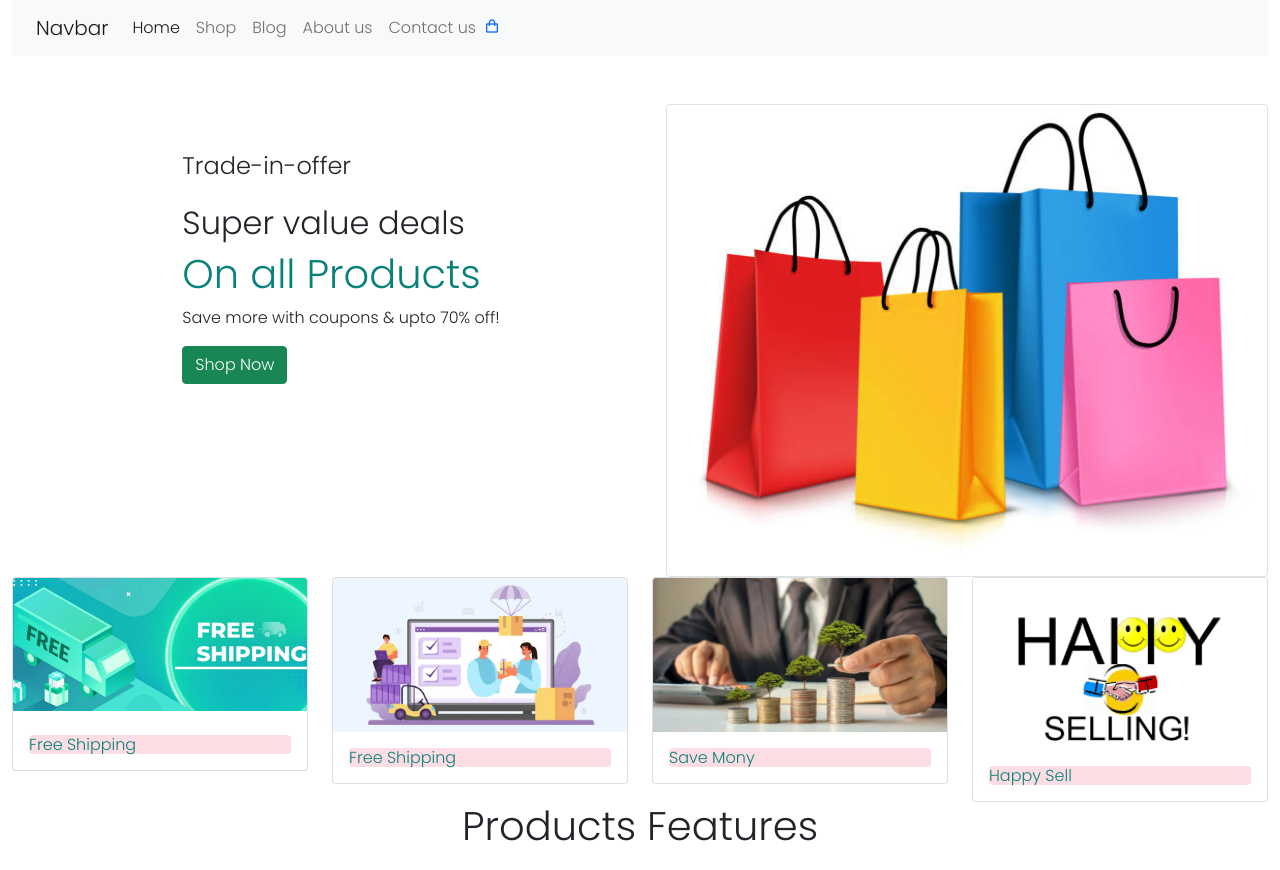
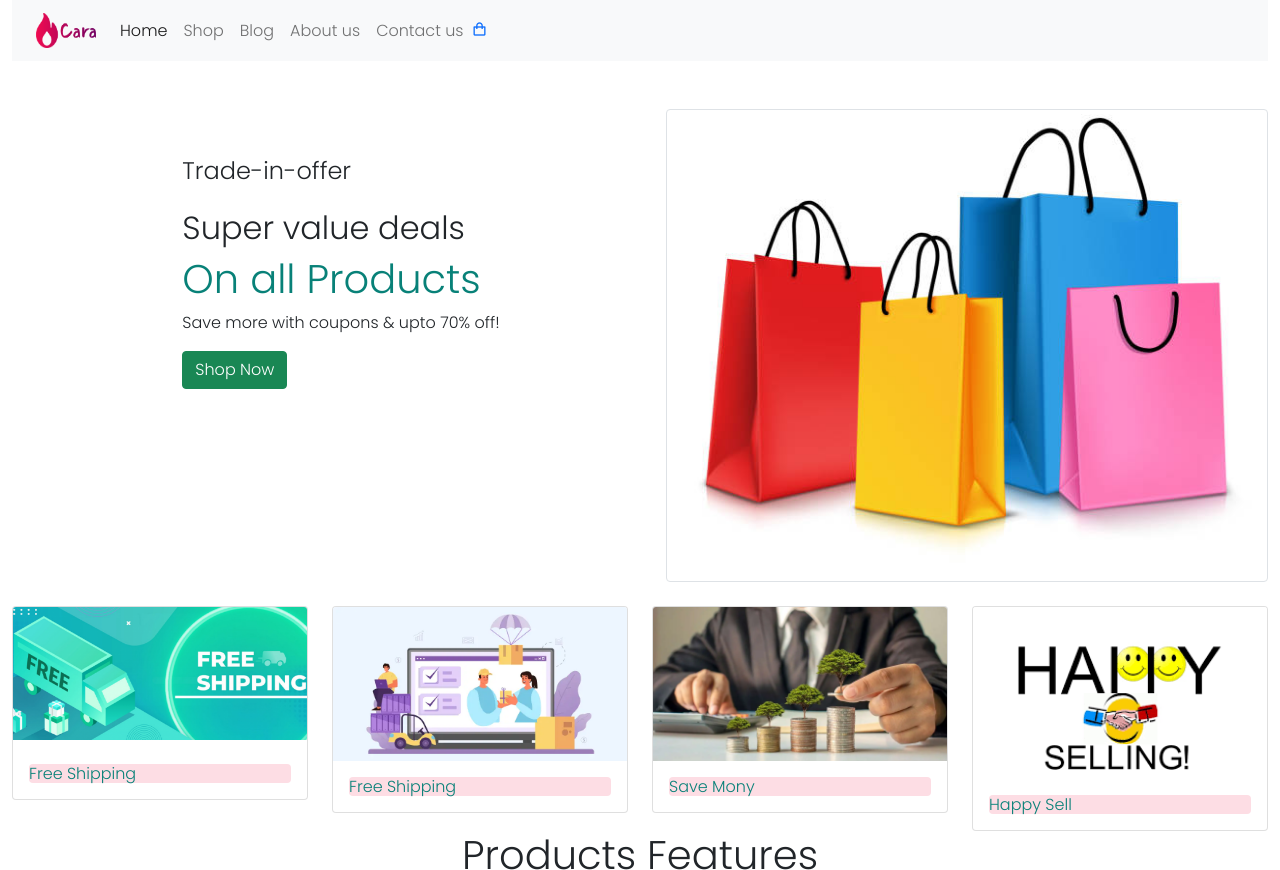
Before and after one commit to mariyakhan98/E-commerce-webaite, a plain HTML site: page Home/index.html in a window 1280 px wide. Shown: the top 870 px of the page. Drawn offline with nearby package versions, Linux system fonts and the light colour scheme; a web font is replaced by a local one.

Commit message:
e-commerce don

```diff
--- a/Home/index.html
+++ b/Home/index.html
@@ -17,7 +17,9 @@
                 <div class="col-md-12">
                     <nav class="navbar navbar-expand-lg navbar-light bg-light">
                         <div class="container-fluid">
-                          <a class="navbar-brand" href="#">Navbar</a>
+                          <a class="navbar-brand" href="#">
+                            <img src="../assets/logo.jpg.png" alt="" width="60" height="35">
+                          </a>
                           <button class="navbar-toggler" type="button" data-bs-toggle="collapse" data-bs-target="#navbarNav" aria-controls="navbarNav" aria-expanded="false" aria-label="Toggle navigation">
                             <span class="navbar-toggler-icon"></span>
                           </button>
@@ -61,7 +63,7 @@
                   <img src="../assets/home.jpg" class="img-thumbnail" alt="...">
                 </div>
                </div>
-               <div class="row">
+               <div class="row mt-4">
                 <div class="col-md-3">
                   <section id="feature">
                     <div class="card h-25">
```
Also changed, not shown: Aboutus/aboutus.html (+2 -1 lines), Blog/blog.html (+2 -1 lines), Cart/cart.html (+2 -1 lines), Contactus/contact.html (+2 -1 lines), Shopping/shop.html (+2 -1 lines), Shopping/sproduct.html (+2 -1 lines), assets/logo.jpg.png (added).
